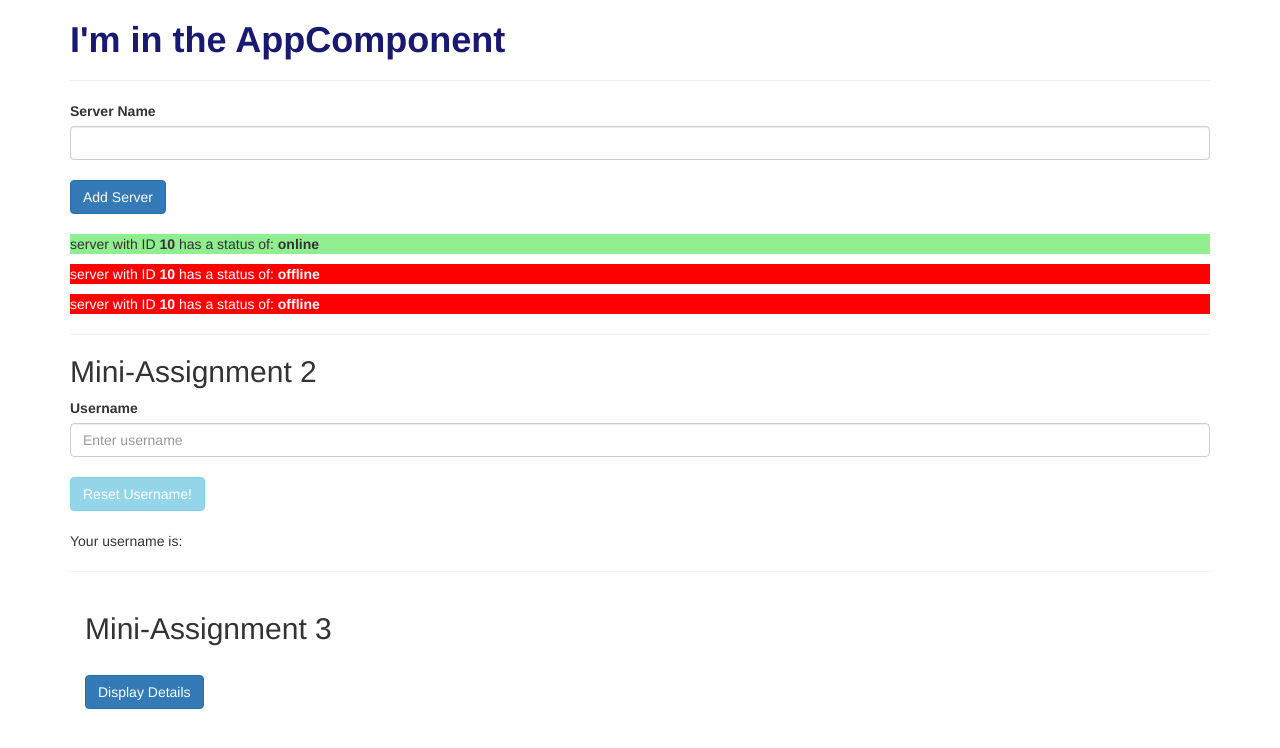
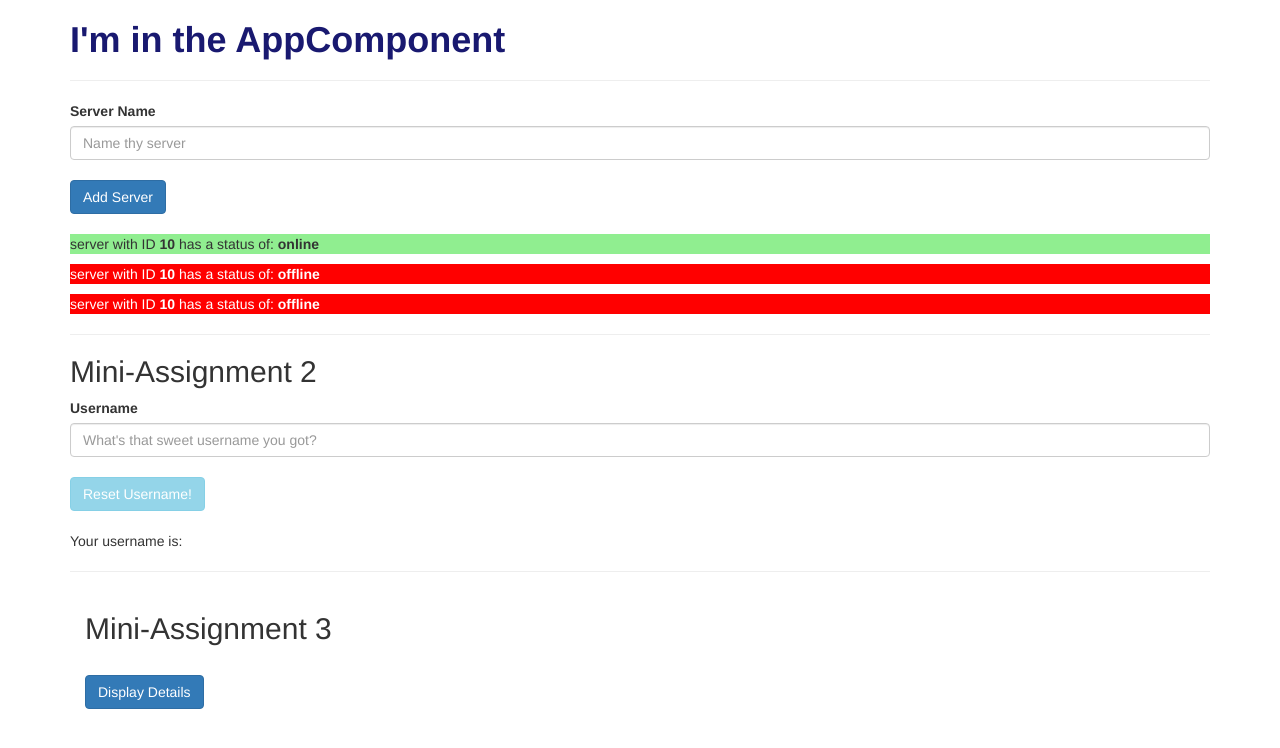
Before and after one commit to ChristianArredondo/angular-app, an Angular app: page / in a window 1280 px wide. Shown: the top 748 px of the page. Built offline with nearby package versions, Linux system fonts and the light colour scheme.

Commit message:
Better input placeholders

```diff
--- a/src/app/servers/servers.component.html
+++ b/src/app/servers/servers.component.html
@@ -1,6 +1,7 @@
 <label>Server Name</label>
 <input type="text"
        class="form-control"
+       placeholder="Name thy server"
 [(ngModel)]="serverName">
 <br>
 <button
@@ -21,7 +22,7 @@
        class="form-control"
        id="usernameText"
        [(ngModel)]="username"
-        placeholder="Enter username">
+        placeholder="What's that sweet username you got?">
 <br>
 <button
 class="btn btn-info"
```
